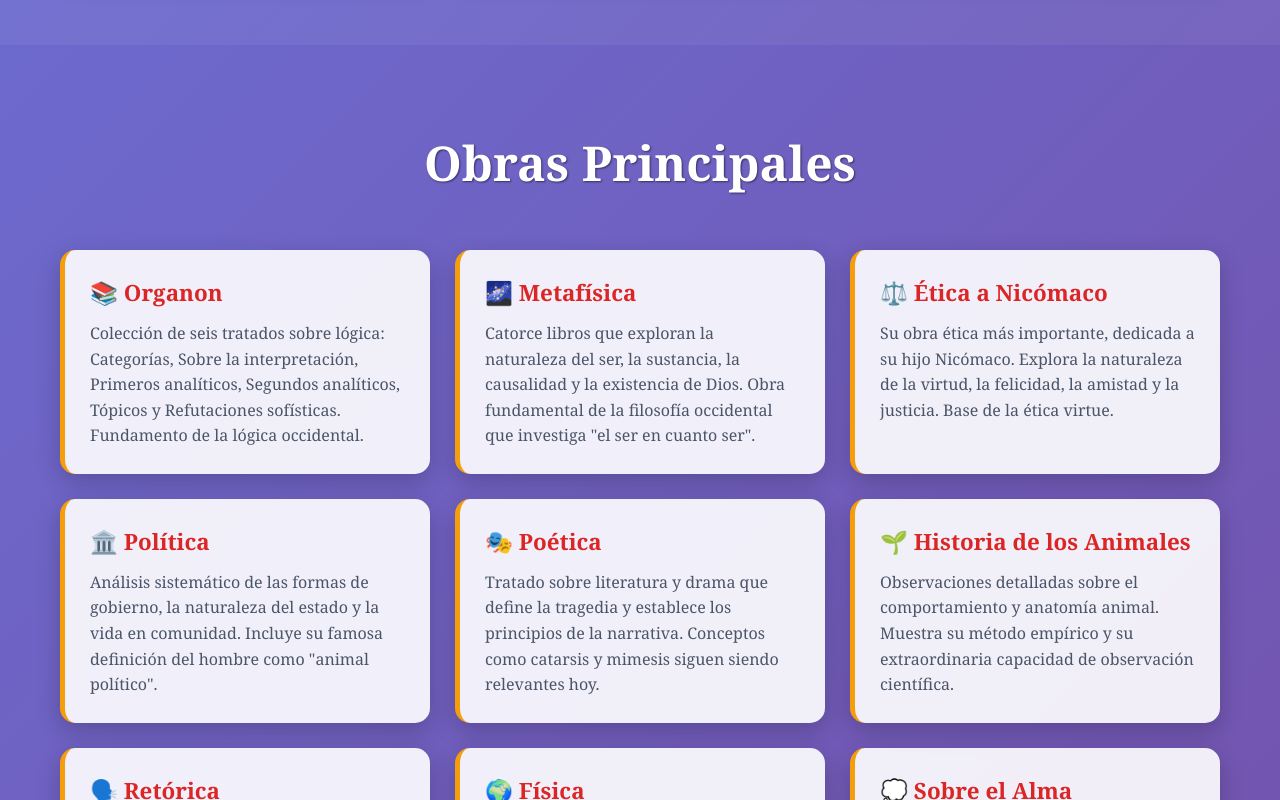
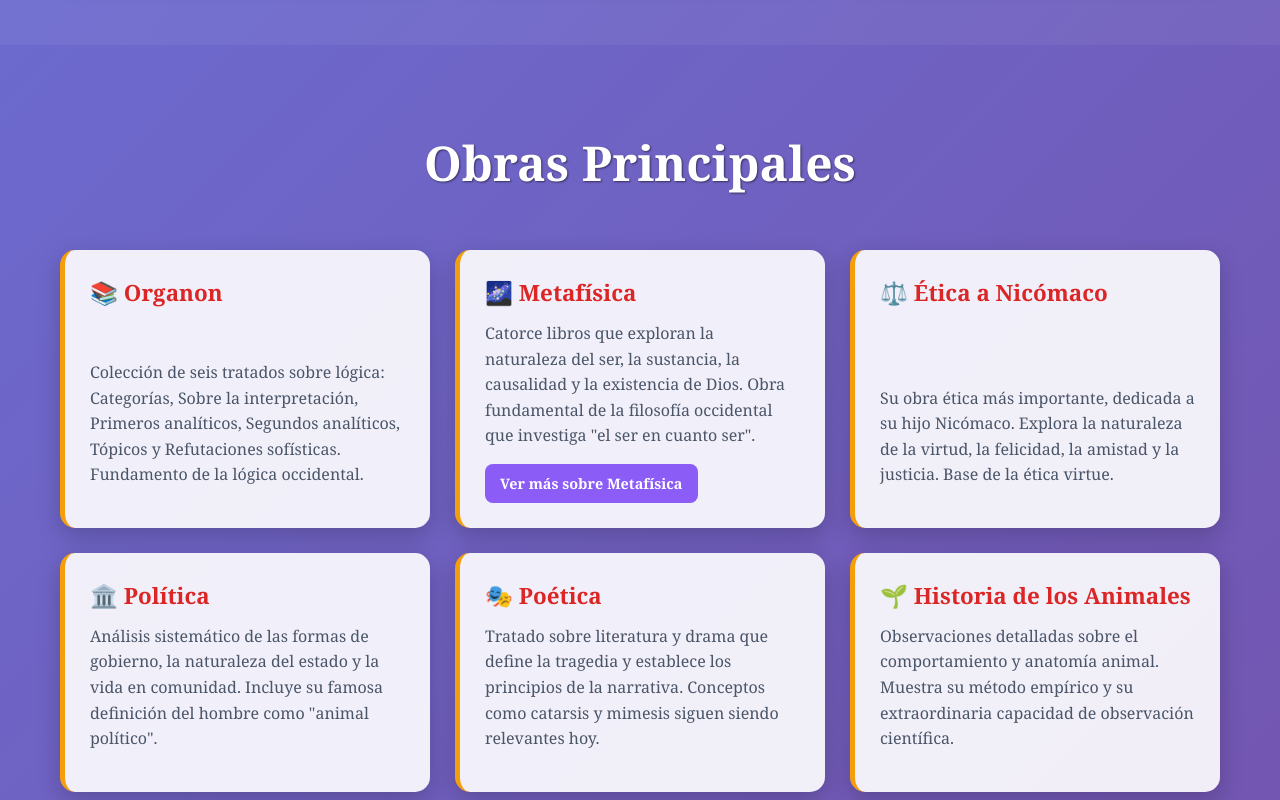
Before and after one commit to jmlucas68/aristoteles, a plain HTML site: page index.html in a window 1280 px wide. Shown: the part 2000-2800 px from the top of the page. Drawn offline with Linux system fonts and the light colour scheme.

Commit message:
añado metafisica obra

```diff
--- a/index.html
+++ b/index.html
@@ -170,6 +170,9 @@
             box-shadow: 0 8px 25px rgba(0,0,0,0.2);
             transition: all 0.3s ease;
             border-left: 5px solid #f59e0b;
+            display: flex; /* Added for button alignment */
+            flex-direction: column; /* Added for button alignment */
+            justify-content: space-between; /* Added for button alignment */
         }
 
         .work-item:hover {
@@ -188,6 +191,28 @@
             color: #4a5568;
             font-size: 1rem;
             line-height: 1.6;
+            margin-bottom: 15px; /* Added margin for button spacing */
+        }
+
+        /* New style for the button within work-item */
+        .work-item-button {
+            display: inline-block;
+            background-color: #8b5cf6; /* A purple tone */
+            color: white;
+            padding: 8px 15px;
+            border-radius: 8px;
+            text-decoration: none;
+            font-size: 0.9rem;
+            font-weight: bold;
+            text-align: center;
+            transition: background-color 0.3s ease, transform 0.2s ease;
+            align-self: flex-start; /* Aligns button to the start within the flex container */
+            margin-top: auto; /* Pushes the button to the bottom if content is uneven */
+        }
+
+        .work-item-button:hover {
+            background-color: #7c3aed;
+            transform: translateY(-2px);
         }
 
         /* Links Section */
@@ -302,7 +327,6 @@
     </style>
 </head>
 <body>
-    <!-- Hero Section -->
     <section class="hero">
         <div class="floating-element"></div>
         <div class="floating-element"></div>
@@ -317,7 +341,6 @@
         <div class="scroll-indicator">↓</div>
     </section>
 
-    <!-- Philosophy Section -->
     <section class="section">
         <div class="container">
             <h2>Su Filosofía</h2>
@@ -355,7 +378,6 @@
         </div>
     </section>
 
-    <!-- Works Section -->
     <section class="section">
         <div class="container">
             <h2>Obras Principales</h2>
@@ -365,9 +387,10 @@
                     <p>Colección de seis tratados sobre lógica: Categorías, Sobre la interpretación, Primeros analíticos, Segundos analíticos, Tópicos y Refutaciones sofísticas. Fundamento de la lógica occidental.</p>
                 </div>
 
-                <div class="work-item">
+                <div class="work-item" id="metafisica-obra">
                     <h4>🌌 Metafísica</h4>
                     <p>Catorce libros que exploran la naturaleza del ser, la sustancia, la causalidad y la existencia de Dios. Obra fundamental de la filosofía occidental que investiga "el ser en cuanto ser".</p>
+                    <a href="metafisica.html" class="work-item-button">Ver más sobre Metafísica</a>
                 </div>
 
                 <div class="work-item">
@@ -408,7 +431,6 @@
         </div>
     </section>
 
-    <!-- Links Section -->
     <section class="section">
         <div class="container">
             <h2>Enlaces de Interés</h2>
```
Also changed, not shown: metafisica.html (+29 -8 lines).
